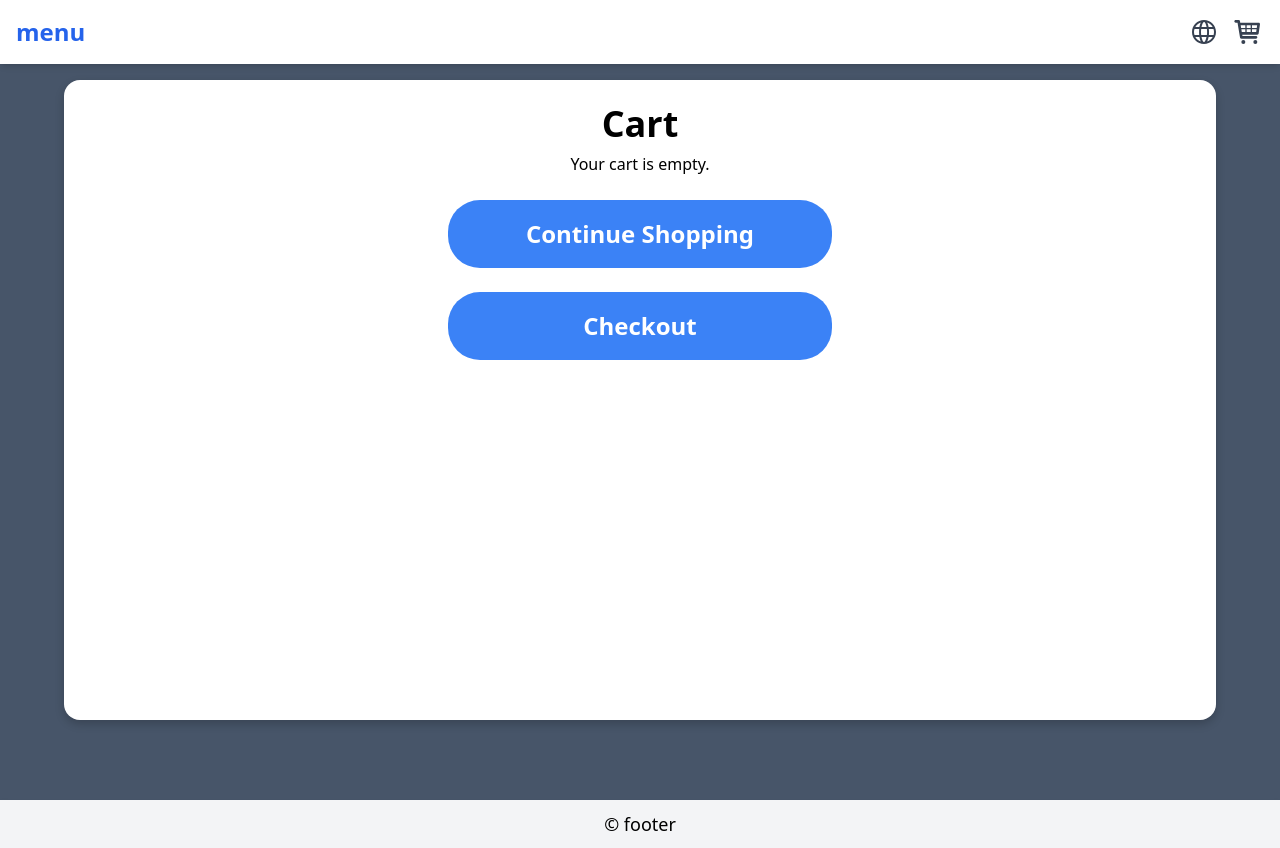
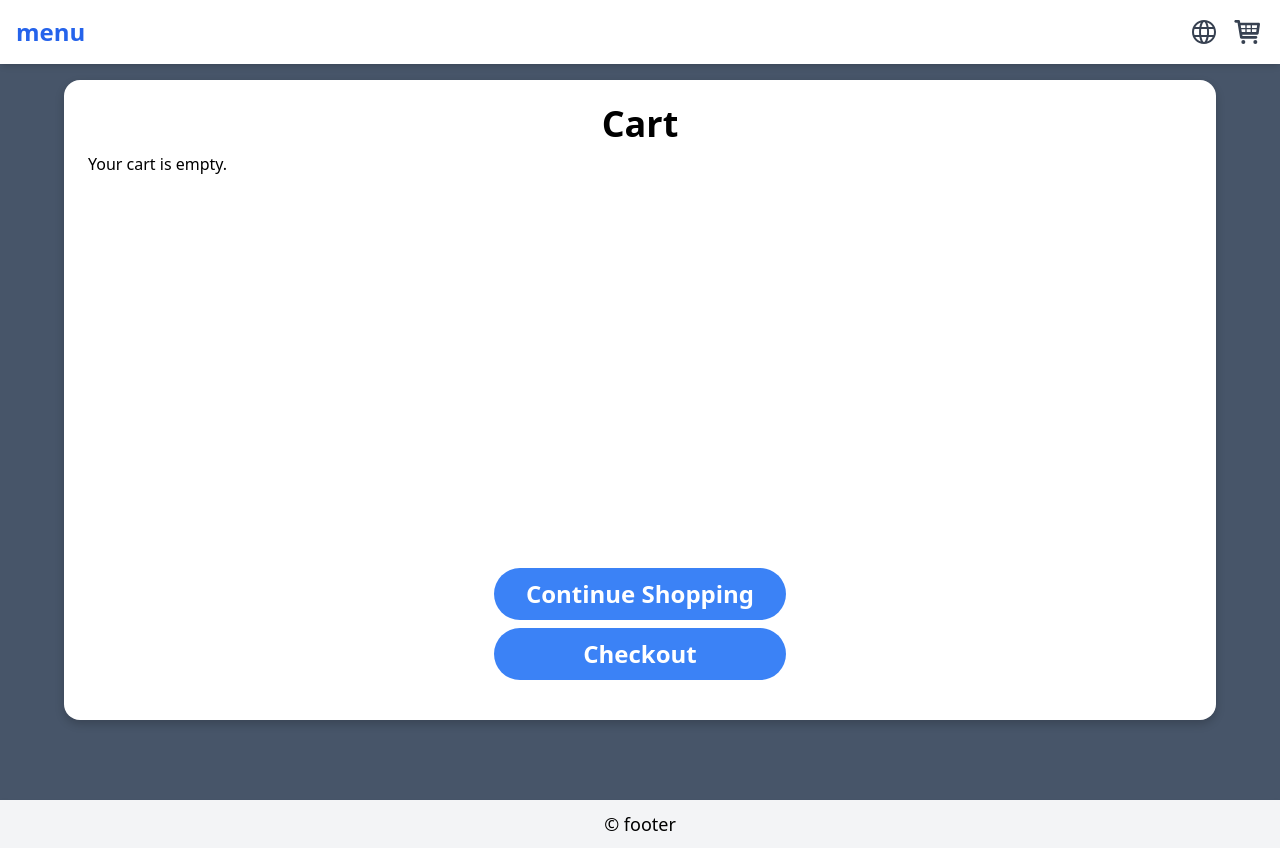
Before and after one commit to leen7awa/res, a React (Vite) app: page /cart in a window 1280 px wide. Built offline with nearby package versions, Linux system fonts and the light colour scheme.

Commit message:
cart table

```diff
--- a/src/pages/Cart.jsx
+++ b/src/pages/Cart.jsx
@@ -1,38 +1,79 @@
 import React from "react";
-import './button.css'
+import './button.css';
 
 const Cart = ({ cartItems }) => {
-    console.log("Cart items received:", cartItems); // Add this to see if cartItems is being passed
+    // Function to check for duplicates and add quantity
+    const groupedItems = cartItems.reduce((acc, item) => {
+        // Find if the item already exists based on itemDetails.name, extras, and customText
+        const existingItem = acc.find(
+            (i) =>
+                i.itemDetails.name === item.itemDetails.name &&
+                JSON.stringify(i.extras) === JSON.stringify(item.extras) &&
+                i.customText === item.customText
+        );
+
+        if (existingItem) {
+            existingItem.quantity += 1;
+        } else {
+            acc.push({ ...item, quantity: 1 });
+        }
+        return acc;
+    }, []);
+
+    console.log("Grouped cart items:", groupedItems);
+
     return (
         <div className="box max-w-screen-2xl h-screen items-center">
             <h2 className="text-4xl font-bold">Cart</h2>
-            {cartItems.length > 0 ? (
-                <ul>
-                    {cartItems.map((item, index) => (
-                        <li key={index}>
-                            <strong>{item.itemDetails.name}</strong> - {item.itemDetails.price}₪
-                            <p>Extras: {item.extras.map(extra => extra.name).join(', ')}</p>
-                            <p>Custom Text: {item.customText}</p>
-                        </li>
+             <div className="flex flex-row max-h-[600px] overflow-y-auto w-full">
+                {groupedItems.length > 0 ? (
+                    <table className="min-w-full table-auto border-collapse border border-gray-400">
+                        <thead>
+                            <tr>
+                                <th className="border border-gray-300 px-4 py-2">Quantity</th>
+                                <th className="border border-gray-300 px-4 py-2">Name</th>
+                                <th className="border border-gray-300 px-4 py-2">Extras</th>
+                                <th className="border border-gray-300 px-4 py-2">Custom Text</th>
+                                <th className="border border-gray-300 px-4 py-2">Price per Item</th>
+                                <th className="border border-gray-300 px-4 py-2">Final Price</th>
+                            </tr>
+                        </thead>
+                        <tbody>
+                            {groupedItems.map((item, index) => (
+                                <tr key={index}>
+                                    <td className="border border-gray-300 px-4 py-2">{item.quantity}</td>
+                                    <td className="border border-gray-300 px-4 py-2">{item.itemDetails.name}</td>
+                                    <td className="border border-gray-300 px-4 py-2">
+                                        {item.extras.map(extra => extra.name).join(', ')}
+                                    </td>
+                                    <td className="border border-gray-300 px-4 py-2">{item.customText}</td>
+                                    <td className="border border-gray-300 px-4 py-2">₪{item.itemDetails.price}</td>
+                                    <td className="border border-gray-300 px-4 py-2">
+                                        ₪{(item.itemDetails.price * item.quantity).toFixed(2)}
+                                    </td>
+                                </tr>
                             ))}
-                </ul>
+                        </tbody>
+                    </table>
                 ) : (
                     <p>Your cart is empty.</p>
                 )}
-
+            </div>
+            <div className="flex flex-col space-y-2 mt-auto mb-4">
                 <button
-                className="button mt-4"
-                onClick={() => console.log(cartItems)}
+                    className="button py-2"
+                    onClick={() => console.log(groupedItems)}
                 >
                     Continue Shopping
                 </button>
                 <button
-                className="button mt-4"
+                    className="button py-2"
                     onClick={() => alert('Checkout not implemented yet')}
                 >
                     Checkout
                 </button>
             </div>
+        </div>
     );
 };
 
```
Lines whose indentation alone changed are shown as unchanged.
